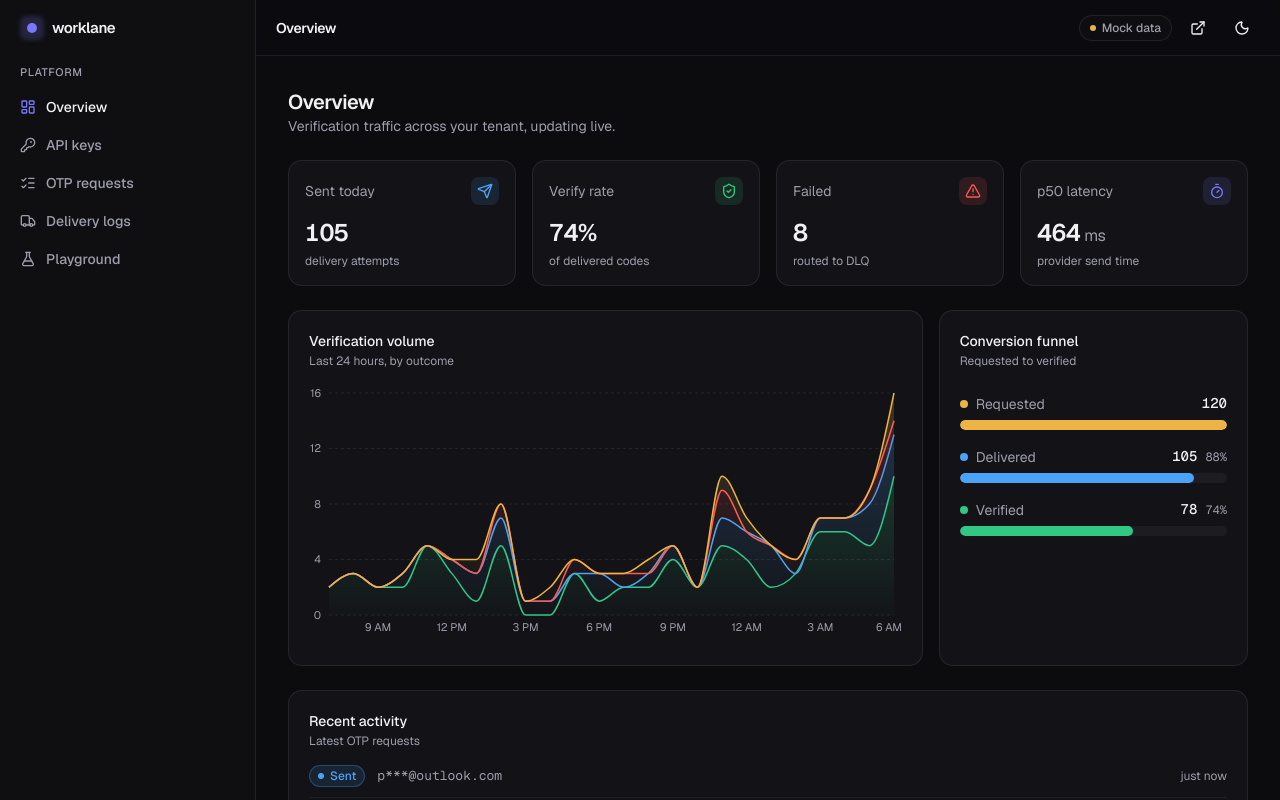
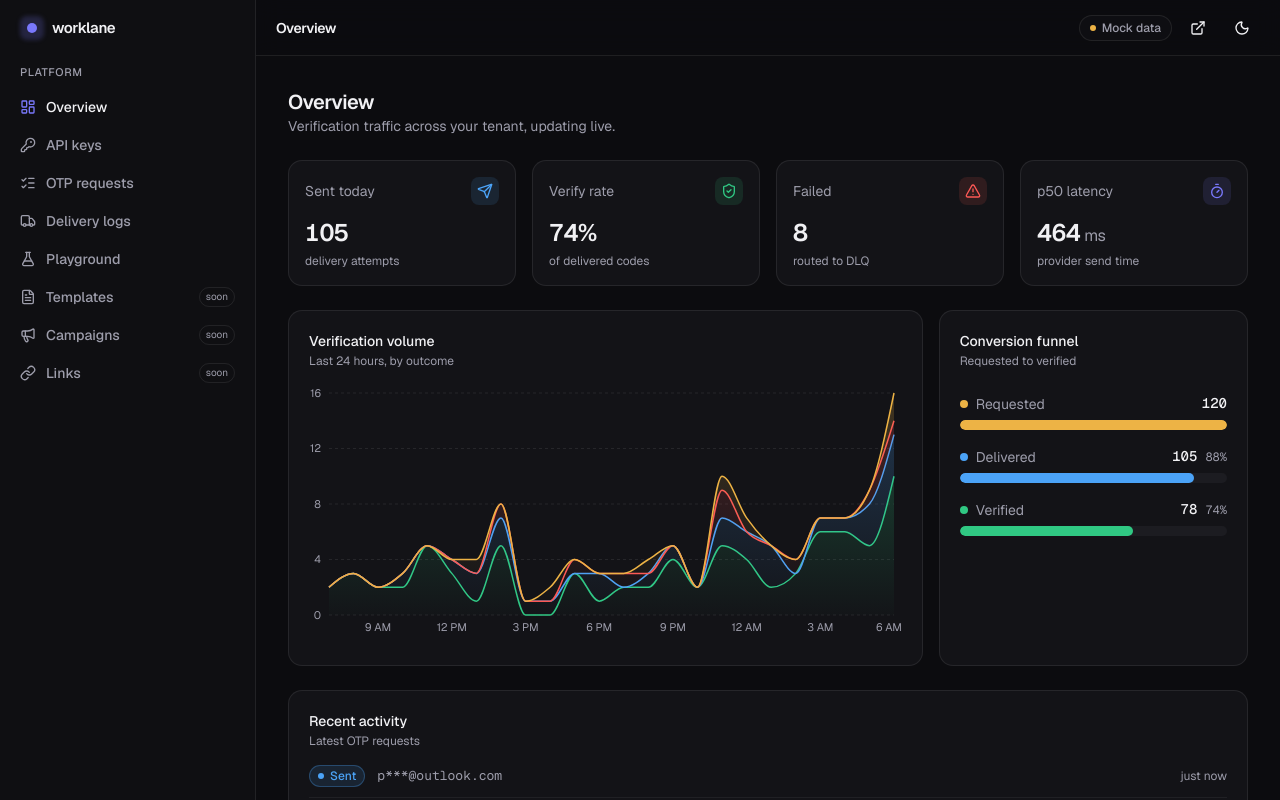
Before and after one commit to DiiKhanh/worklane, a Next.js app in the folder dashboard/: page / in a window 1280 px wide. Shown: the top 800 px of the page. Built offline with nearby package versions, Linux system fonts and the light colour scheme.

Commit message:
feat(dashboard): add Templates/Campaigns/Links to sidebar nav

```diff
--- a/dashboard/components/shell/nav.tsx
+++ b/dashboard/components/shell/nav.tsx
@@ -8,11 +8,14 @@ import {
   ListChecks,
   Truck,
   FlaskConical,
+  FileText,
+  Megaphone,
+  Link as LinkIcon,
   type LucideIcon,
 } from "lucide-react";
 import { cn } from "@/lib/utils";
 
-type NavItem = { href: string; label: string; icon: LucideIcon };
+type NavItem = { href: string; label: string; icon: LucideIcon; soon?: boolean };
 
 export const NAV_ITEMS: NavItem[] = [
   { href: "/", label: "Overview", icon: LayoutDashboard },
@@ -20,6 +23,9 @@ export const NAV_ITEMS: NavItem[] = [
   { href: "/requests", label: "OTP requests", icon: ListChecks },
   { href: "/logs", label: "Delivery logs", icon: Truck },
   { href: "/playground", label: "Playground", icon: FlaskConical },
+  { href: "/templates", label: "Templates", icon: FileText, soon: true },
+  { href: "/campaigns", label: "Campaigns", icon: Megaphone, soon: true },
+  { href: "/links", label: "Links", icon: LinkIcon, soon: true },
 ];
 
 export function Nav() {
@@ -54,6 +60,11 @@ export function Nav() {
               )}
             />
             {item.label}
+            {item.soon && (
+              <span className="ml-auto rounded-full border border-border px-1.5 py-0.5 text-[10px] font-normal text-muted-foreground">
+                soon
+              </span>
+            )}
           </Link>
         );
       })}
```
Also changed, not shown: 1 other file (tests, documents, lock files or other folders).
